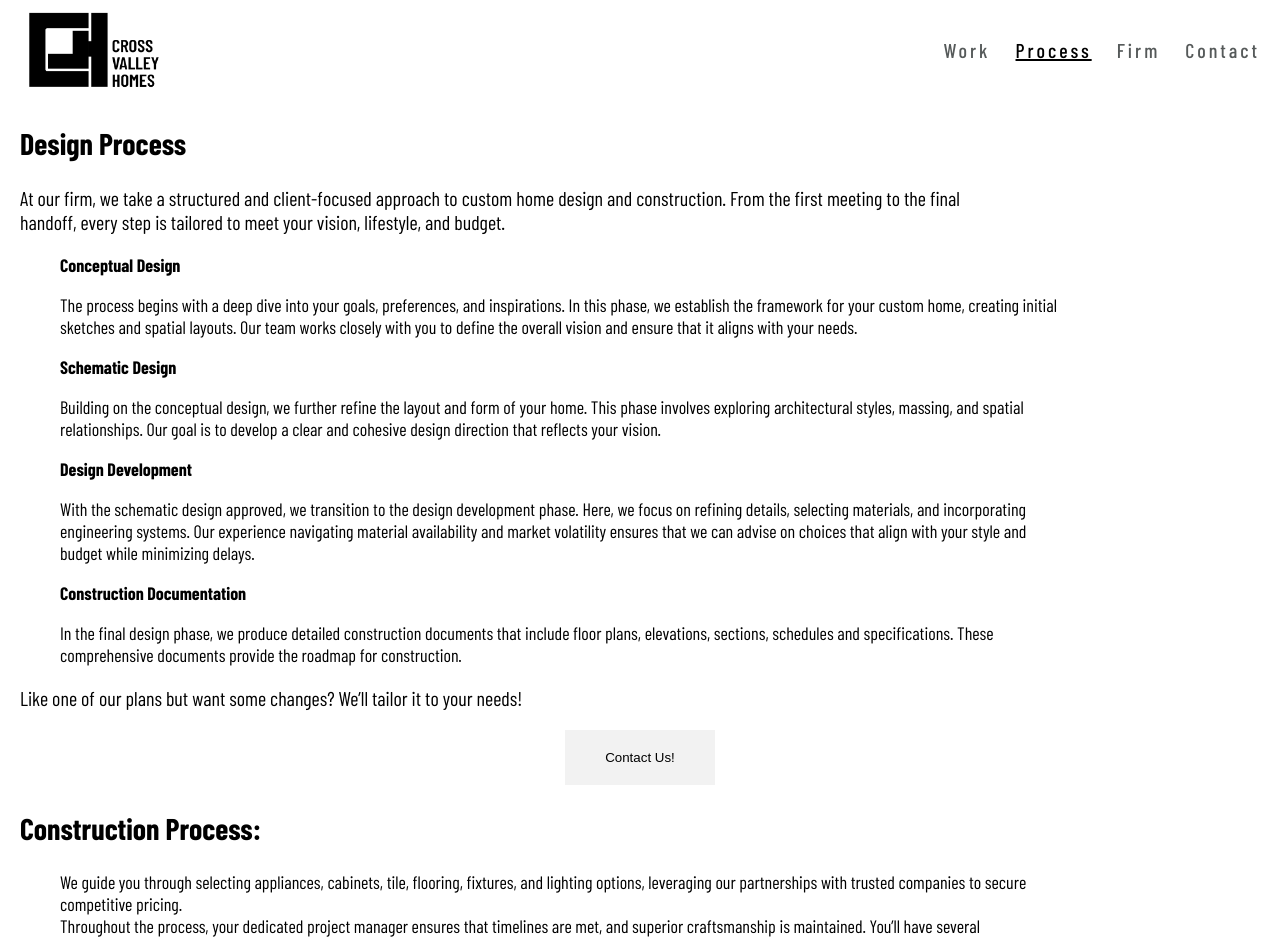
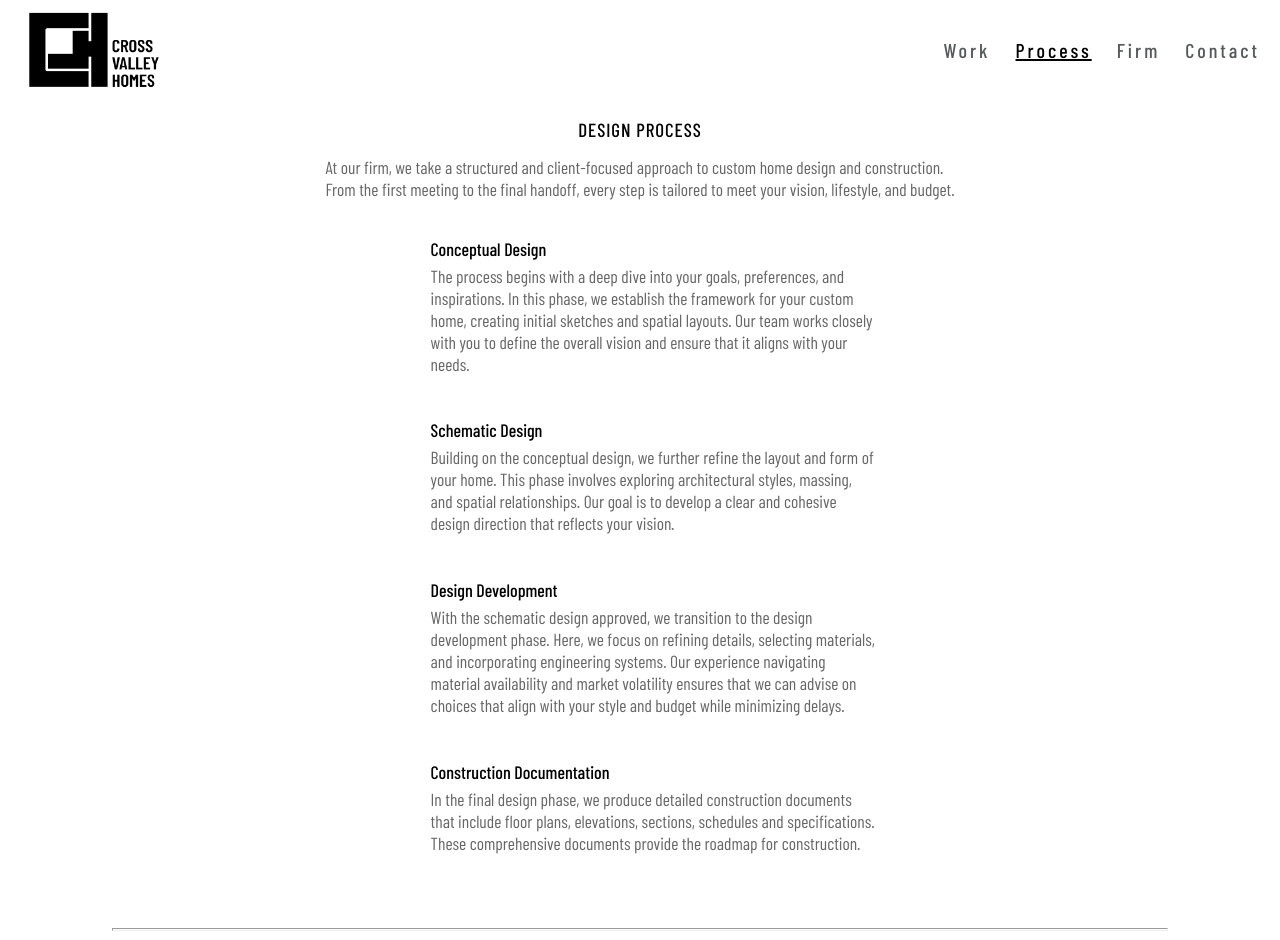
Before and after one commit to shivabuildmyplace/crossvally, a React (Create React App) app: page /process in a window 1280 px wide. Shown: the top 940 px of the page. Built offline with nearby package versions, Linux system fonts and the light colour scheme; a web font is replaced by a local one.

Commit message:
fonts
font-update

```diff
--- a/src/components/Portfolio/portfolio.css
+++ b/src/components/Portfolio/portfolio.css
@@ -20,7 +20,7 @@
   color: #666;
   line-height: 1.7em;
   letter-spacing: 0.02em;
-  font-weight: 400;
+  font-weight: 500;
   font-style: normal;
   margin: 0px;
 }
--- a/src/components/Process/process.css
+++ b/src/components/Process/process.css
@@ -3,13 +3,30 @@
   margin: auto;
   padding: 0 20px;
   height: 190vh;
+  display: flex;
+  flex-direction: column;
+  align-items: center;
 }
 .contact-btn {
   background-color: #f2f2f2;
   padding: 20px 40px;
   border: 0px;
+  margin-bottom: 20%;
 }
-
+.process-container h2 {
+  font-size: 19px;
+  line-height: 1.2em;
+  text-transform: none;
+  letter-spacing: 0.05em;
+  font-weight: 500;
+  font-style: normal;
+  margin: 1em 0 0.5em;
+  text-transform: uppercase;
+}
+.process-container ul {
+  max-width: 45%;
+  margin-left: 8%;
+}
 .process-container a {
   display: flex;
 
@@ -17,14 +34,27 @@
   text-decoration: none;
 }
 .process-container li {
-  font-weight: bold;
+  font-weight: 500;
   list-style-type: none;
   font-size: 18px;
+  margin-bottom: 8%;
 }
 .process-container p,
 .seconde-list-container li {
   font-weight: normal;
-  max-width: 1000px;
+  max-width: 80%;
+  font-size: 17.5px;
+  color: #666;
+  margin-top: 5px;
+}
+p.upper-text {
+  font-weight: 500;
+  margin-top: 2%;
+}
+hr.hr {
+  color: #666;
+  width: 85%;
+  height: 0.3px;
 }
 @media (max-width: 600px) {
   .process-container h2,
@@ -35,4 +65,13 @@
   .seconde-list-container li {
     font-size: 18px;
   }
+  .process-container p,
+  .seconde-list-container li {
+    max-width: 95%;
+    font-size: 17.5px;
+  }
+  .process-container ul {
+     max-width: 100%;
+    margin-left: -3%;
+  }
 }
--- a/src/components/Process/process.js
+++ b/src/components/Process/process.js
@@ -2,16 +2,15 @@ import { Link } from "react-router-dom";
 import "./process.css";
 
 function Process() {
-
   return (
     <>
       <div className="process-container">
         <h2>Design Process</h2>
         <p>
           At our firm, we take a structured and client-focused approach to
-          custom home design and construction. From the first meeting to the
-          final handoff, every step is tailored to meet your vision, lifestyle,
-          and budget.
+          custom home design and construction. <br />
+          From the first meeting to the final handoff, every step is tailored to
+          meet your vision, lifestyle, and budget.
         </p>
         <ul>
           <li>
@@ -54,13 +53,16 @@ function Process() {
             </p>
           </li>
         </ul>
-        <p>
+        <hr className="hr" />
+        <p className="upper-text">
           Like one of our plans but want some changes? We’ll tailor it to your
           needs!
         </p>
+
         <Link to="../contact">
           <button className="contact-btn">Contact Us!</button>
         </Link>
+        <hr className="hr" />
         <div className="seconde-list-container">
           <h2>Construction Process:</h2>
           <ul>
@@ -88,7 +90,6 @@ function Process() {
           </h3>
         </div>
       </div>
-
     </>
   );
 }
```
